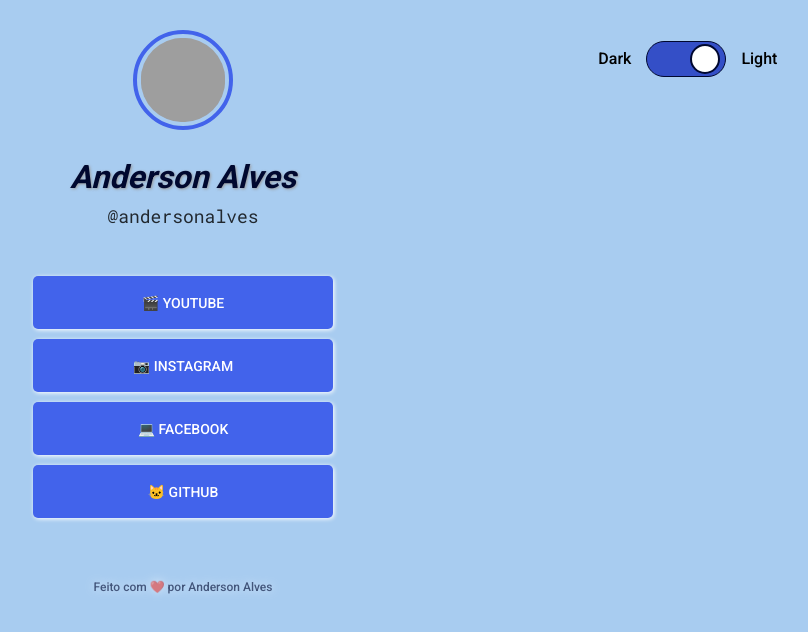
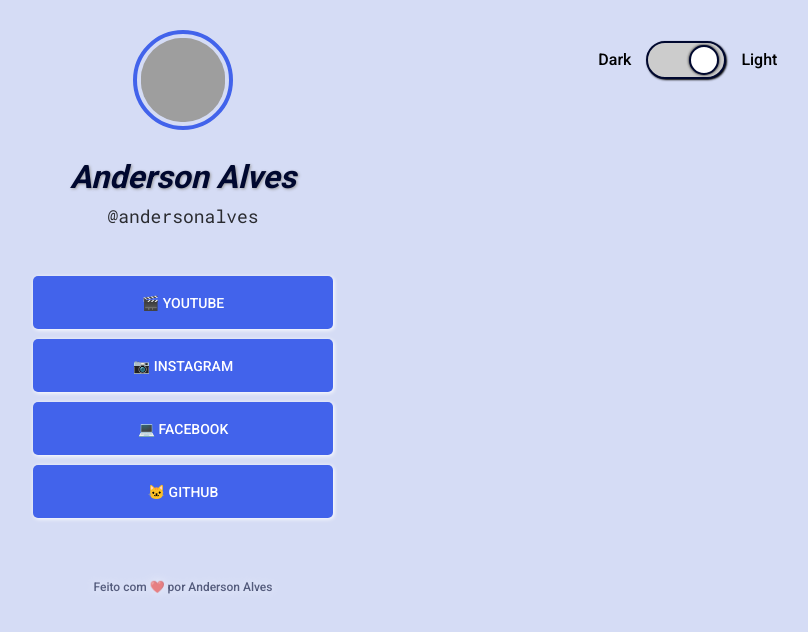
Before and after one commit to Anderson-Alves-Lopes/maratona_explore, a plain HTML site: page index.html in a window 1280 px wide. Both pictures are taken after a click on the button 1122 px from the left and 58 px from the top of the page. Shown: the whole page, without its empty margins (457-1265 px from the left). Drawn offline with Linux system fonts and the light colour scheme; grey boxes are pictures that could not be loaded.

Commit message:
Modificações no javascript para deixar o transition mais suave

```diff
--- a/assets/css/style.css
+++ b/assets/css/style.css
@@ -9,7 +9,7 @@
 
 }
 body.light{
-    background-color:#a8ccf0;
+    background-color:#d5dcf5;
 }
 .section-button{
     color:#fff;
@@ -25,12 +25,13 @@
 .box-button{
     display:inline-flex;
     justify-content: flex-end;
-    background-color:#344fc7;
+    background-color:#ccc;
     padding: 2px 5px;
     border-radius:30px;
     margin:0 15px;
     width:80px;
-    border:1px solid #00082f;
+    border:2px solid #00082f;
+    box-shadow: 1px 1px 2px #000;
     transition: 0.5s;
 }
 #black{
@@ -47,6 +48,7 @@
     font-size:12px;
     cursor:pointer;
     border:2px solid #00082f;
+    box-shadow: 1px 1px  3px #000;
     transition:0.5s;
 }
 #white{
@@ -58,6 +60,7 @@
     border-radius:50%;
     position:relative;
     border:2px solid #00082f;
+    box-shadow: 0px 0px 3px #000;
     font-weight:bold;
     font-size:12px;
     cursor:pointer;
--- a/script.js
+++ b/script.js
@@ -1,6 +1,7 @@
 function handleDark(stop){
     document.querySelector('#body').classList.remove('dark');
     document.querySelector('#body').classList.add('light');
+    document.querySelector('#body').style.transition = 'all 1s';
     document.querySelector('#black').style.display = 'none';
     document.querySelector('#white').style.display = 'block';
     document.querySelector('.container p').style.color = '#000000';
@@ -9,6 +10,7 @@
 function handleLight(stop){
     document.querySelector('#body').classList.remove('light');
     document.querySelector('#body').classList.add('dark');
+    document.querySelector('#body').style.transition = 'all 1s';
     document.querySelector('#black').style.display = 'block';
     document.querySelector('#white').style.display = 'none';
     document.querySelector('.container p').style.color = '#ffffff';
```
